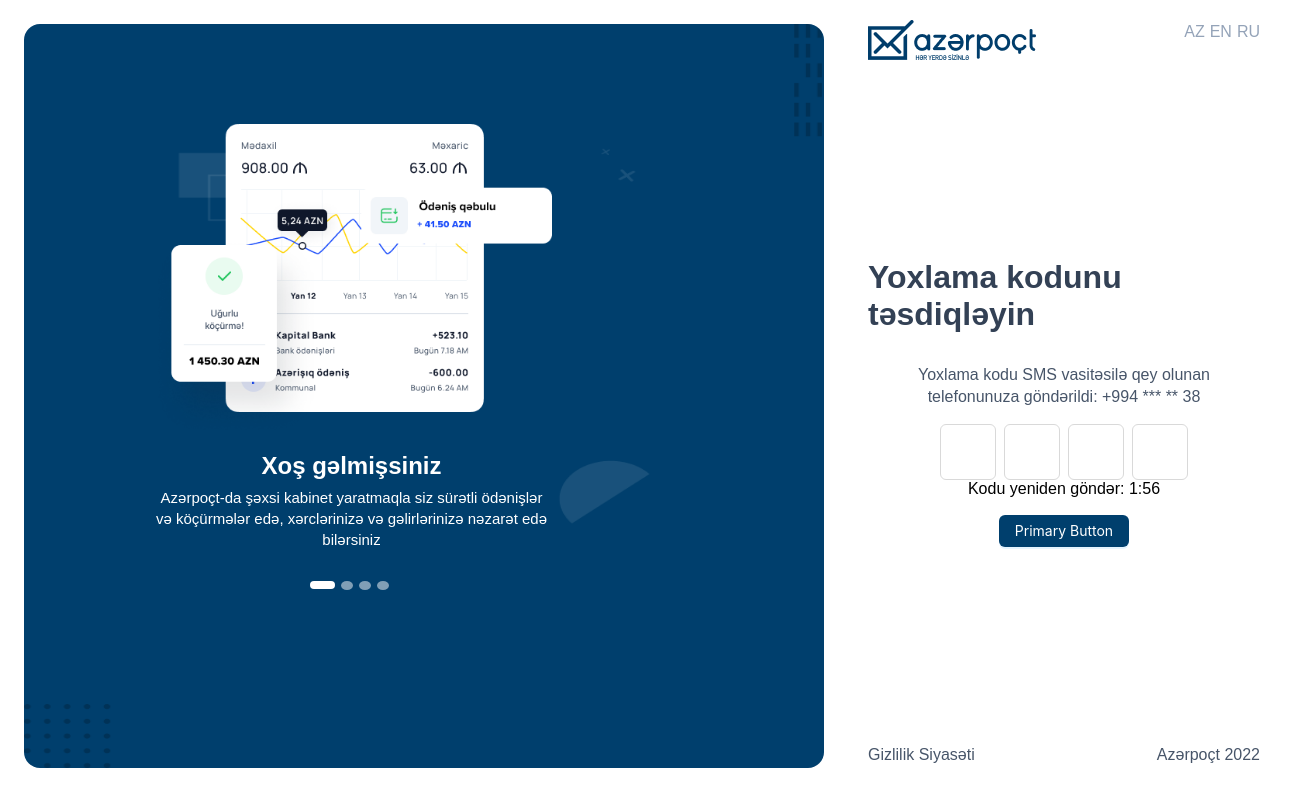
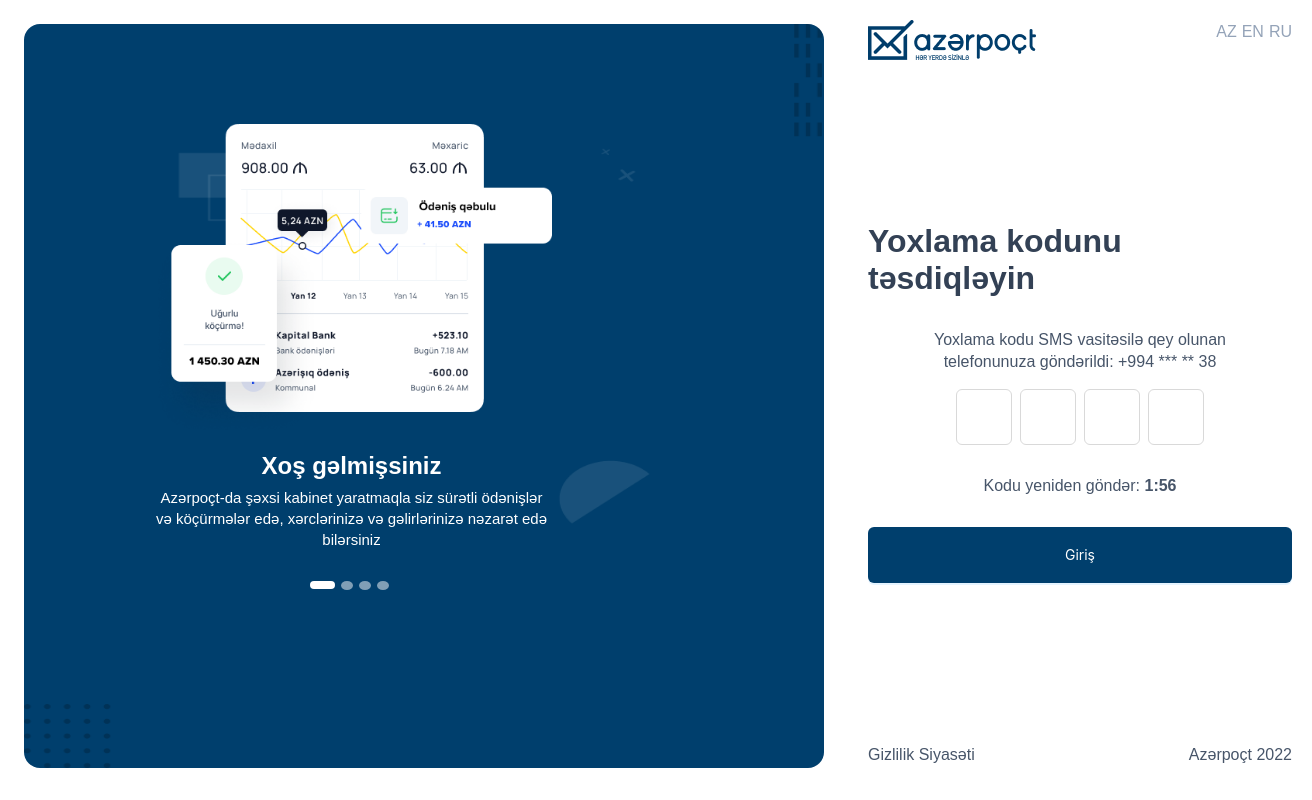
Before and after one commit to Fidan03/bankingsystem-react, a React (Vite) app: page /otp-checking in a window 1280 px wide. Shown: the whole page, 1312 px wide, since content can reach past the window. Built offline with nearby package versions, Linux system fonts and the light colour scheme.

Commit message:
otp page

```diff
--- a/src/App.tsx
+++ b/src/App.tsx
@@ -2,6 +2,7 @@
 import Register from './pages/Register'
 import PasswordRecoveryPage from './pages/PasswordRecoveryPage'
 import OTPPassowordCheck from './pages/OTPPassowordCheck'
+import Homepage from './pages/Homepage'
 
 function App() {
 
@@ -11,6 +12,7 @@
         <Route path='/' element={<Register/>}/>
         <Route path='/password-recovery' element={<PasswordRecoveryPage/>}/>
         <Route path='/otp-checking' element={<OTPPassowordCheck/>}/>
+        <Route path='/homepage' element={<Homepage/>}/>
       </Routes>
     </Router>
   )
--- a/src/components/OPTLogin.tsx
+++ b/src/components/OPTLogin.tsx
@@ -70,6 +70,7 @@
               htmlType="submit"
               className={styles.button}
               disabled={!value}
+              onClick={() => navigate('/otp-checking')}
             >
               Giriş
             </Button>
--- a/src/components/PasswordCheck.module.scss
+++ b/src/components/PasswordCheck.module.scss
@@ -26,8 +26,23 @@
             line-height: 22px;
         }
 
-        .numberField {
-            width: 56px;
+        .timerBody {
+            margin-top: 30px;
+            margin-bottom: 30px;
+            font-weight: 400;
+            font-size: 16px;
+            line-height: 22px;
+            color: #475569;
+
+            span {
+                font-weight: 800;
+                font-size: 16px;
+                line-height: 22px;
+            }
+        }
+
+        .btn {
+            width: 424px;
             height: 56px;
         }
     }
--- a/src/components/PasswordCheck.tsx
+++ b/src/components/PasswordCheck.tsx
@@ -4,6 +4,7 @@
 const { Title } = Typography;
 import AuthNav from './AuthNav'
 import AuthFooter from './AuthFooter'
+import { useNavigate } from 'react-router-dom';
 
 const PasswordCheck = () => {
 
@@ -17,6 +18,8 @@
     onChange,
     onInput,
   };
+
+  const navigate = useNavigate();
 
   return (
     <div className={styles.passwordTimerContainer}>
@@ -34,7 +37,7 @@
             <p className={styles.timerBody}>Kodu yeniden göndər: <span>1:56</span></p>
 
             <Flex gap="small" wrap>
-                <Button type="primary">Primary Button</Button>
+                <Button type="primary" className={styles.btn} onClick={() => navigate('/homepage')}>Giriş</Button>
             </Flex>
         </div>
 
--- /dev/null
+++ b/src/pages/Homepage.tsx
@@ -0,0 +1,9 @@
+import React from 'react'
+
+const Homepage = () => {
+  return (
+    <div>Homepage</div>
+  )
+}
+
+export default Homepage
```
Also changed, not shown: src/pages/Homepage.module.scss (added).
